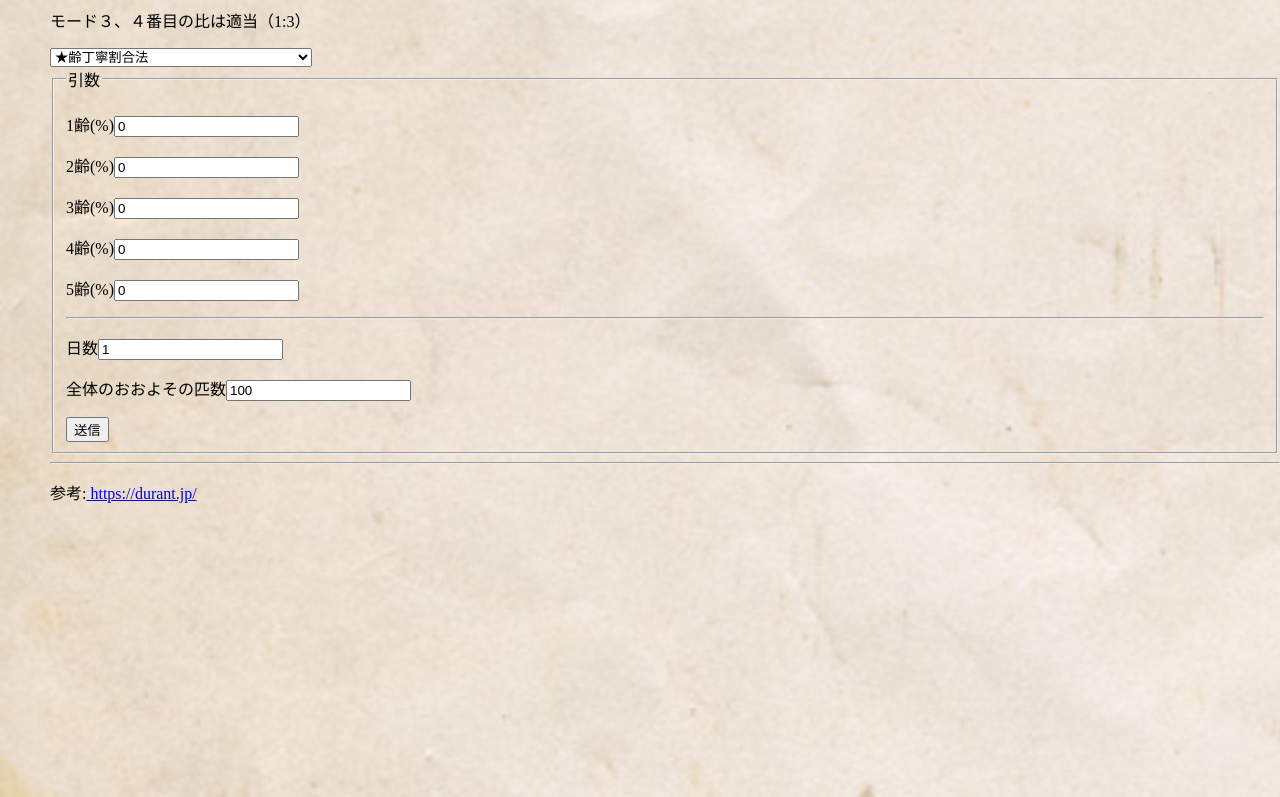
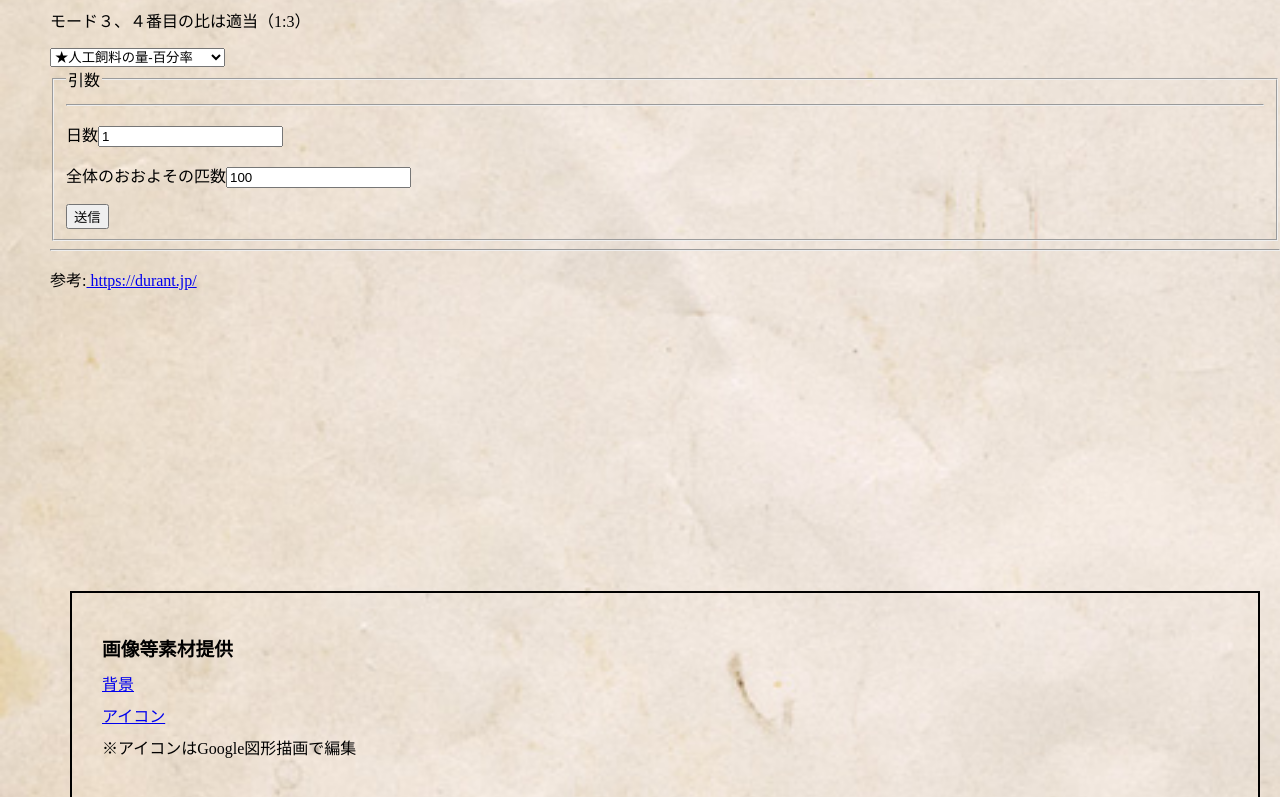
Before and after one commit to manmoth-24/kaikoFeedQuantity, a plain HTML site: page index.html in a window 1280 px wide. Shown: the part 81-878 px from the top of the page. Drawn offline with Linux system fonts and the light colour scheme.

Commit message:
Update index.html

```diff
--- a/index.html
+++ b/index.html
@@ -6,36 +6,27 @@
     <title>蚕餌量計算サイト</title>
     <link rel="stylesheet" href="main.css">
     <link rel="icon" href="アイコン.png">
+    <script src="caculation.js"></script>
 </head>
 <body>
     <h1>蚕餌量計算―――――</h1>
     <p>モード３、４番目の比は適当（1:3）</p>
     <form name="mainForm">
-        <select name="mode">
-            <option value="1">齢期丁寧割合法（メンテナンス中）</option>
-            <option value="2" selected>★齢丁寧割合法</option>
-            <option value="3">多齢割合散予測法（メンテナンス中）</option>
-            <option value="4">集割無限分散予測法（メンテナンス中）</option>
-            <option value="5">★第二集割予測法（メンテナンス中）</option>
+        <select name="mode" onchange="DisplayMultipleInput(this.value)">
+            <optgroup label="蚕→餌量">
+                <optgroup label="百分率入力">
+                    <option value="1">桑の量-百分率</option>
+                    <option value="2" selected>★人工飼料の量-百分率</option>
+                </optgroup>
+                <optgroup label="比による入力">
+                    <option value="3">桑の量-比</option>
+                    <option value="4">人工飼料の量-比</option>
+                </optgroup>
+            </optgroup>
         </select>
         <fieldset>
             <legend>引数</legend>
-            <div id="rei-input">
-
-            </div>
-            <script>
-                var exportText = document.getElementById('rei-input');
-                for (var i = 1;i <= 5;i++){
-                    var newElement = document.createElement('input');
-                    newElement.type = 'number'
-                    newElement.name = 'rei' + i
-                    newElement.value = 0;
-                    var frameText = document.createElement('p')
-                    frameText.innerText = i + '齢(%)'
-                    frameText.appendChild(newElement)
-                    exportText.appendChild(frameText)
-                }
-            </script>
+            <div id="rei-input" onload="DisplayMultipleInput()"></div>
             <hr>
             <p>日数<input type="number" name="days" value="1"></p>
             <p>全体のおおよその匹数<input type="number" name="count" value="100"></p>
@@ -57,6 +48,7 @@
         <p><a href="https://www.irasutoya.com/2014/08/blog-post_75.html">アイコン</a></p>
         <p>※アイコンはGoogle図形描画で編集</p>
     </div>
-    <script src="caculation.js"></script>
+
+    <script src="mainScript.js"></script>
 </body>
 </html>
```
